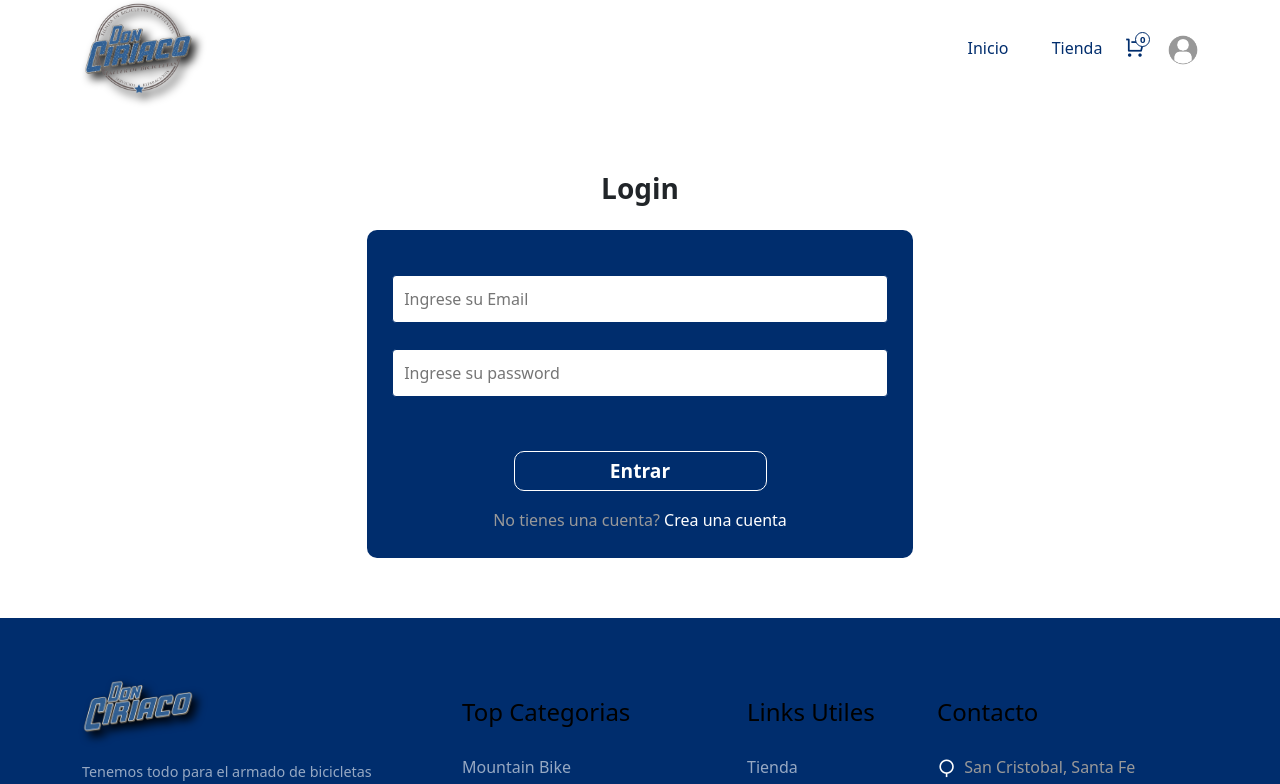
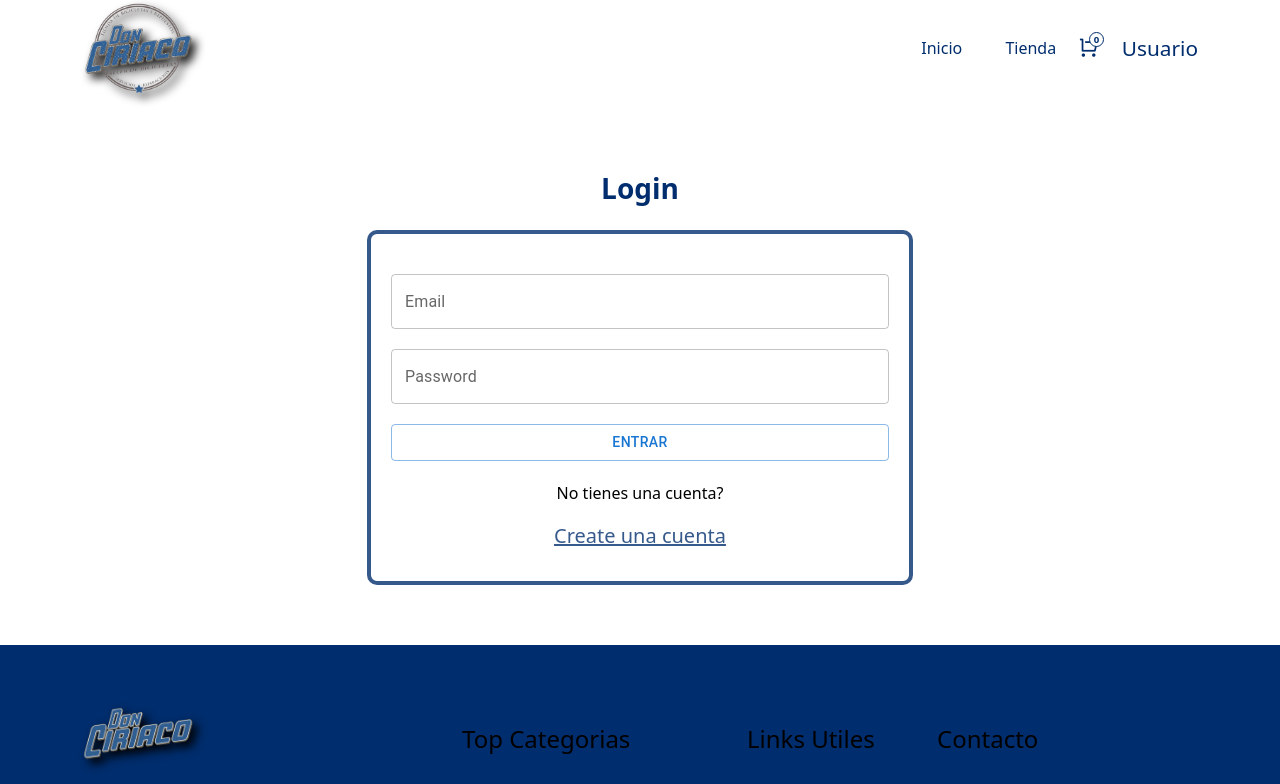
Before and after one commit to lealanza/donciriacoreact, a React (Create React App) app: page /login in a window 1280 px wide. Shown: the top 784 px of the page. Built offline with nearby package versions, Linux system fonts and the light colour scheme.

Commit message:
input*textField>login

```diff
--- a/package.json
+++ b/package.json
@@ -6,7 +6,8 @@
     "@chakra-ui/react": "^2.5.5",
     "@emotion/react": "^11.10.6",
     "@emotion/styled": "^11.10.6",
-    "@mui/material": "^5.12.0",
+    "@mui/material": "^5.14.7",
+    "@mui/styled-engine-sc": "^5.14.7",
     "@reduxjs/toolkit": "^1.9.5",
     "@testing-library/jest-dom": "^5.16.5",
     "@testing-library/react": "^13.4.0",
@@ -27,7 +28,7 @@
     "reactstrap": "^9.1.9",
     "redux": "^4.2.1",
     "remixicon": "^3.1.1",
-    "styled-components": "^5.3.9",
+    "styled-components": "^5.3.11",
     "web-vitals": "^2.1.4",
     "yup": "^1.1.1"
   },
--- a/src/components/Header/Header.jsx
+++ b/src/components/Header/Header.jsx
@@ -5,12 +5,9 @@ import { Container, Row } from 'reactstrap'
 import logo from '../../LOGOS/logo.png'
 import user from '../../LOGOS/user.png'
 import { HiOutlineMenu } from 'react-icons/hi'
-import { motion } from 'framer-motion'
 import { useSelector } from 'react-redux'
-import useAuth from '../../custom-hooks/useAuth'
-import { signOut } from 'firebase/auth'
-import { auth } from '../../firebase.config'
 import { toast } from 'react-toastify'
+import { setCurrentUser } from '../../redux/slices/userSlice'
 
 const nav__links = [
     {
@@ -46,13 +43,9 @@ const Header = () => {
         })
     }
     const logout = () =>{
-
-        signOut(auth).then(()=>{
+            setCurrentUser(null)
             toast.success('Cerro sesion')
-            navigate("/home")
-        }).catch(err=>{
-            toast.err(err.message)
-        })
+            navigate("/")
     }
     useEffect(()=>{
         stickyHeaderFunc()
@@ -98,12 +91,9 @@ const Header = () => {
                             </span>
 
                             <div className='profile'>
-                                <motion.img
-                                 whileTap={{ scale: 1.2 }}
-                                 src={currentUser ? currentUser.photoURL: user}
-                                 alt=""
-                                 onClick={toglleProfileActions}
-                                 />
+                               <span onClick={toglleProfileActions}
+                                    >{currentUser ? `${currentUser.userName}` : 'Usuario' }</span>
+
                                 <div
                                 className="profile__actions"
                                 ref={profileActionsRef}
--- a/src/pages/Login.jsx
+++ b/src/pages/Login.jsx
@@ -1,15 +1,16 @@
 import React, { useState, useEffect } from 'react';
 import Helmet from '../components/Helmet/Helmet';
-import { Container, Row, Col, Form, FormGroup } from 'reactstrap';
+import { Container, Row, Col, Form } from 'reactstrap';
 import { Link, useNavigate } from 'react-router-dom';
 import '../styles/login.css';
 import { toast } from 'react-toastify';
 import Spinners from '../components/Ui/Spinners';
-import axios from 'axios'; // Importa Axios
 import { loginUser } from '../axios/axios-user';
-import {useDispatch, useSelector} from 'react-redux';
+import { useDispatch } from 'react-redux';
 import { setCurrentUser } from '../redux/slices/userSlice';
-
+import TextField from '@mui/material/TextField';
+import Box from '@mui/material/Box';
+import { Button } from '@mui/material';
 const Login = () => {
   const navigate = useNavigate();
   const [email, setEmail] = useState('');
@@ -22,7 +23,7 @@ const Login = () => {
       email,
       password,
     );
-      if(response){
+    if (response) {
       dispatch(
         setCurrentUser({
           ...response.user,
@@ -53,30 +54,45 @@ const Login = () => {
               </Col>
             ) : (
               <Col lg='6' className='m-auto text-center'>
-                <h3 className='mb-4 fw-bold'>Login</h3>
+                <h3 className='mb-4 fw-bold' style={{
+                  color:'rgba(0, 45, 109)'
+                }}>Login</h3>
                 <Form className='auth__form' onSubmit={singIn}>
-                  <FormGroup className='form__group'>
-                    <input
+
+                    <TextField label="Email" variant="outlined"
+                      style={{
+                        gap:'10px',
+
+                      }}
                       type='email'
                       placeholder='Ingrese su Email'
                       value={email}
                       onChange={(e) => setEmail(e.target.value)}
                     />
-                  </FormGroup>
-                  <FormGroup className='form__group'>
-                    <input
+                    <TextField label="Password" variant="outlined"
+                     style={{
+
+                    }}
                       type='password'
                       placeholder='Ingrese su password'
                       value={password}
                       onChange={(e) => setPassword(e.target.value)}
                     />
-                  </FormGroup>
-                  <button type='submit' className='buy__btn auth__btn'>
+
+
+                  <Button variant='outlined' type='submit'>
                     Entrar
-                  </button>
-                  <p>
-                    No tienes una cuenta? <Link to='/signup'>Crea una cuenta</Link>{' '}
-                  </p>
+                  </Button >
+
+                  <p style={{color:'black',}}>
+                    No tienes una cuenta? </p>
+                    <Link style={{
+                      fontSize:'20px',
+                      color:'#002d6dc9',
+                      marginBottom:20,
+                      marginTop:-20
+                    }} to='/signup'>Create una cuenta</Link>{' '}
+
                 </Form>
               </Col>
             )}
--- a/src/routes/Routers.js
+++ b/src/routes/Routers.js
@@ -23,17 +23,13 @@ const Routers = () => {
         <Route
           path='checkOut'
           element={
-            <ProtectedRoutes>
             <CheckOut/>
-            </ProtectedRoutes>
           }
         />
         <Route path='login' element={<Login/>}/>
         <Route path='singUp' element={<SingUp/>}/>
         <Route path='profile' element={
-            <ProtectedRoutes>
             <Profile/>
-            </ProtectedRoutes>
           }/>
 
        <Route path='*' element={<Error/>}/>
--- a/src/styles/login.css
+++ b/src/styles/login.css
@@ -1,9 +1,11 @@
 .auth__form{
     display: flex;
     flex-direction: column;
-    background: var(--color-primary);
+    justify-content: center;
+    border:4px solid #002d6dc9;
     padding: 40px 20px 10px 20px;
     border-radius: 10px;
+    gap: 20px;
 }
 .auth__form input{
     padding: .7rem !important;
@@ -27,17 +29,10 @@
 .auth__form span{
     margin-bottom: 10px;
 }
-.auth__form p{
-    margin-top: 2rem;
+
+.auth__form p a{
+    display: flex;
+text-decoration: none;
+color: #053475 !important;
+margin-bottom:50px;
 }
-.auth__form p a{
-text-decoration: none;
-color: white !important;
-}
-
-.auth__form input[type='file']{
-    cursor: pointer;
-    text-align: center;
-    color: white;
-    max-width: 380px;
-}
```
Also changed, not shown: 1 other file (tests, documents, lock files or other folders). Lines whose indentation alone changed are shown as unchanged.
